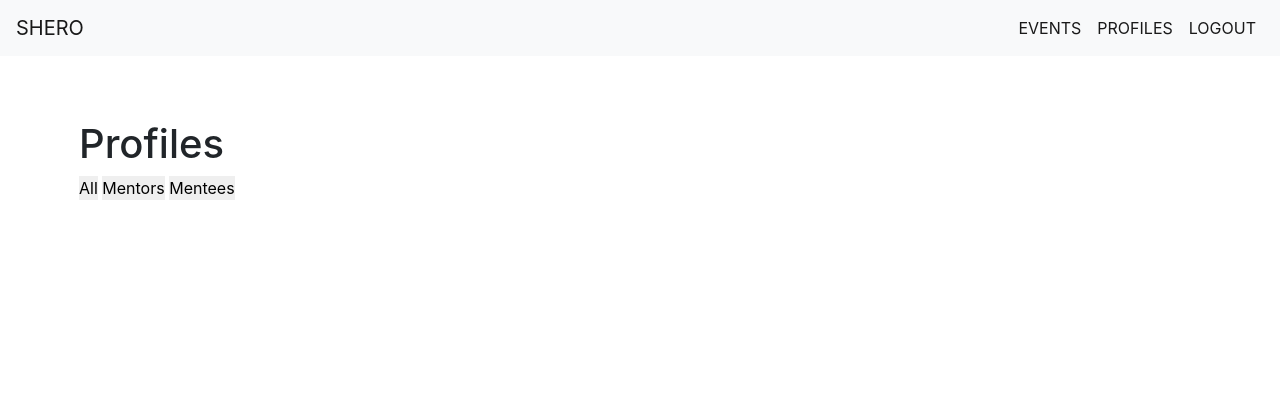
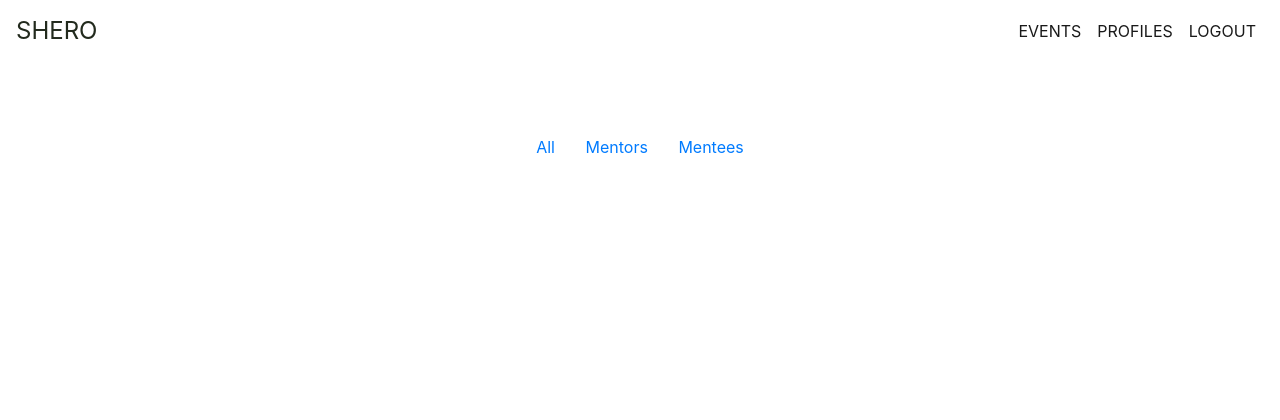
Before and after one commit to dmcdekker/hb_project, a Flask app: page /profiles in a window 1280 px wide. Shown: the top 420 px of the page. Before the commit the page ends 194 px from the top, so only its background shows below. Run offline with Flask 2, Linux system fonts and the light colour scheme; the visitor is signed in with stand-in values (Sample User, id 1); data comes from the database, SQL or seed files in the repository; data that the repository does not hold is empty; some libraries are stand-ins or nearby versions.

Commit message:
add flash message styling and fix card margin on profiles page

```diff
--- a/server.py
+++ b/server.py
@@ -1,6 +1,7 @@
 from pprint import pformat
 import os
-import requests, json
+import requests
+import json
 
 from jinja2 import StrictUndefined
 
@@ -344,7 +345,7 @@ def user_detail(user_id):
     return render_template("user_profile.html", user=user, schools=schools, user_languages=user_languages, all_languages=all_languages)
 
 
-@app.route("/events")
+@app.route('/events')
 def show_events():
     """Show events from Eventbite"""
 
@@ -406,7 +407,7 @@ def login_process():
 
     session["user_id"] = user.user_id
 
-    flash("Logged in")
+    flash("You are now logged in")
     return redirect("/profiles/{}".format(user.user_id))
 
 
@@ -414,10 +415,10 @@ def login_process():
 def logout():
     """Log out."""
 
-    del session["user_id"]
-    flash("You are now logged Out")
+    del session['user_id']
+    flash('You are now logged out')
 
-    return redirect("/")
+    return redirect('/')
 
 
 
--- a/static/styles.css
+++ b/static/styles.css
@@ -13,10 +13,50 @@
 }
 
 html, body {
+  padding-top: 2em;
+
   width: 100vw;
   height: 100vh;
 }
 
+/*------------------typograhy------------------------*/
+
+.h1, .h2, .h3, .h4, .h5, .h6{
+  color: #222a1d;
+}
+
+/* unvisited link */
+a:link {
+    color: #445a7c;
+    text-decoration: none;
+}
+
+/* visited link */
+a:visited {
+    color: #90aacd;
+}
+
+/* mouse over link */
+a:hover {
+    color: #21272d;
+}
+
+/*------------------navbar------------------------*/
+.bg-light {
+    background-color: white!important;
+}
+
+.navbar{
+  padding top: 1em;
+}
+
+.navbar-brand{
+  font-size: 1.5em;
+}
+
+.navbar-light .navbar-brand{
+  color: #222a1d;
+}
 
 
 /*------------------homepage------------------------*/
--- a/templates/base.html
+++ b/templates/base.html
@@ -5,11 +5,19 @@
     <script src="https://code.jquery.com/jquery-3.3.1.min.js" integrity="sha256-FgpCb/KJQlLNfOu91ta32o/NMZxltwRo8QtmkMRdAu8="
       crossorigin="anonymous"></script>
 
+    <link rel="stylesheet" href="https://maxcdn.bootstrapcdn.com/bootstrap/4.0.0/css/bootstrap.min.css">
+    <link href="/static/styles.css" rel="stylesheet">
+
+
+    <link rel="stylesheet" href="https://use.fontawesome.com/releases/v5.0.13/css/all.css" integrity="sha384-DNOHZ68U8hZfKXOrtjWvjxusGo9WQnrNx2sqG0tfsghAvtVlRW3tvkXWZh58N9jp" crossorigin="anonymous">
+
+    <meta name="viewport" content="width=device-width, initial-scale=1">
+
 </head>
 <body>
 
 
-  <nav class="navbar navbar-expand-lg navbar-light bg-light">
+  <nav class="navbar navbar-expand-lg navbar-light bg-light fixed-top">
     <a class="navbar-brand text-lg" href="/">SHERO</a>
     <button class="navbar-toggler navbar-toggler-right" type="button" data-toggle="collapse" data-target="#navbarSupportedContent" aria-controls="navbarSupportedContent" aria-expanded="false" aria-label="Toggle navigation">
       <span class="navbar-toggler-icon"></span>
@@ -45,21 +53,23 @@
     </div>
   </nav>
 
+  <div id='flash' class='container font-weight-light'>
+    <h5>{% for flash in get_flashed_messages() %}
+      {{ flash }}
+    {% endfor %}</h5>
+  </div>
 
-{% for flash in get_flashed_messages() %}
-  {{ flash }}
-{% endfor %}
+    {% block content %}
+      Put your body here.
+    {% endblock %}
 
-{% block content %}
-  Put your body here.
-{% endblock %}
+  <script type="text/javascript">
+    $('#flash').hide().delay(800).fadeIn(1500).delay(4000).fadeOut(800)
+  </script>
 
 
-  <link rel="stylesheet" href="https://maxcdn.bootstrapcdn.com/bootstrap/4.0.0/css/bootstrap.min.css">
-  <link href="/static/styles.css" rel="stylesheet">
-  <meta name="viewport" content="width=device-width, initial-scale=1">
 
-  <link rel="stylesheet" href="https://use.fontawesome.com/releases/v5.0.13/css/all.css" integrity="sha384-DNOHZ68U8hZfKXOrtjWvjxusGo9WQnrNx2sqG0tfsghAvtVlRW3tvkXWZh58N9jp" crossorigin="anonymous">
+
   <script src="https://cdnjs.cloudflare.com/ajax/libs/popper.js/1.12.9/umd/popper.min.js"></script>
   <script src="https://maxcdn.bootstrapcdn.com/bootstrap/4.0.0/js/bootstrap.min.js"></script>
 
--- a/templates/profiles.html
+++ b/templates/profiles.html
@@ -1,25 +1,21 @@
 {% extends 'base.html' %}
 {% block content %}
 
-<div class='container'>
+<div class='container mx-auto'>
 
-  <div class='page-header'>
-        <h1>Profiles</h1>
+  <div class='text-center' id='user-type'>
+    <button class="btn btn-link" id='all-page'>All</button>
+    <button class="btn btn-link" id='mentor-page'>Mentors</button>
+    <button class="btn btn-link" id='mentee-page'>Mentees</button>
   </div>
+  <br>
 
-  <div id='user-type'>
-    <button id='all-page'>All</button>
-    <button id='mentor-page'>Mentors</button>
-    <button id='mentee-page'>Mentees</button>
-  </div>
-
-  <div class='container'>
-      <div class='row'>
+  <div class='card-group'>
     {% for user in users %}
-          {% if user.is_mentor == True %}
+      {% if user.is_mentor == True and user.is_active == True %}
       <div class="col-xs-12 col-md-6 col-lg-4 col-xl-4 mentor-profiles">
-            <div class='card' style='height:100%'>
-              <img class='card-img-top img-responsive' style='height:300px' src='{{ user.photo }}' alt='User image'>
+        <div class='card'>
+          <img class='card-img-top img-responsive' style='height:12em' src='{{ user.photo }}' alt='User image'>
           <div class='card-body'>
             <h3 class='card-title'><a href='/profiles/{{ user.user_id }}'>
                 {{ user.fname }} {{ user.lname }} <br>
@@ -33,10 +29,10 @@
           </div>
         </div>
       </div>
-          {% elif user.is_mentor == False %}
+      {% elif user.is_mentor == False and user.is_active == True %}
       <div class="col-xs-12 col-md-6 col-lg-4 col-xl-4 mentee-profiles">
-            <div class='card' style='height:100%'>
-              <img class='card-img-top img-responsive' style='height:300px' src='{{ user.photo }}' alt='User image'>
+        <div class='card'>
+          <img class='card-img-top img-responsive' style='height:12em' src='{{ user.photo }}' alt='User image'>
           <div class='card-body'>
             <h3 class='card-title'><a href='/profiles/{{ user.user_id }}'>
                 {{ user.fname }} {{ user.lname }} <br>
@@ -53,7 +49,7 @@
       {% endif %}
     {% endfor %}
  </div>
-  </div>
+
 
 
 <script type='text/javascript'>
```
Also changed, not shown: other parts of static/styles.css (+10 -51 lines), model.py (+8 -7 lines), templates/events.html (+8 -8 lines), templates/user_profile.html (+5 -2 lines). Lines whose indentation alone changed are shown as unchanged.
